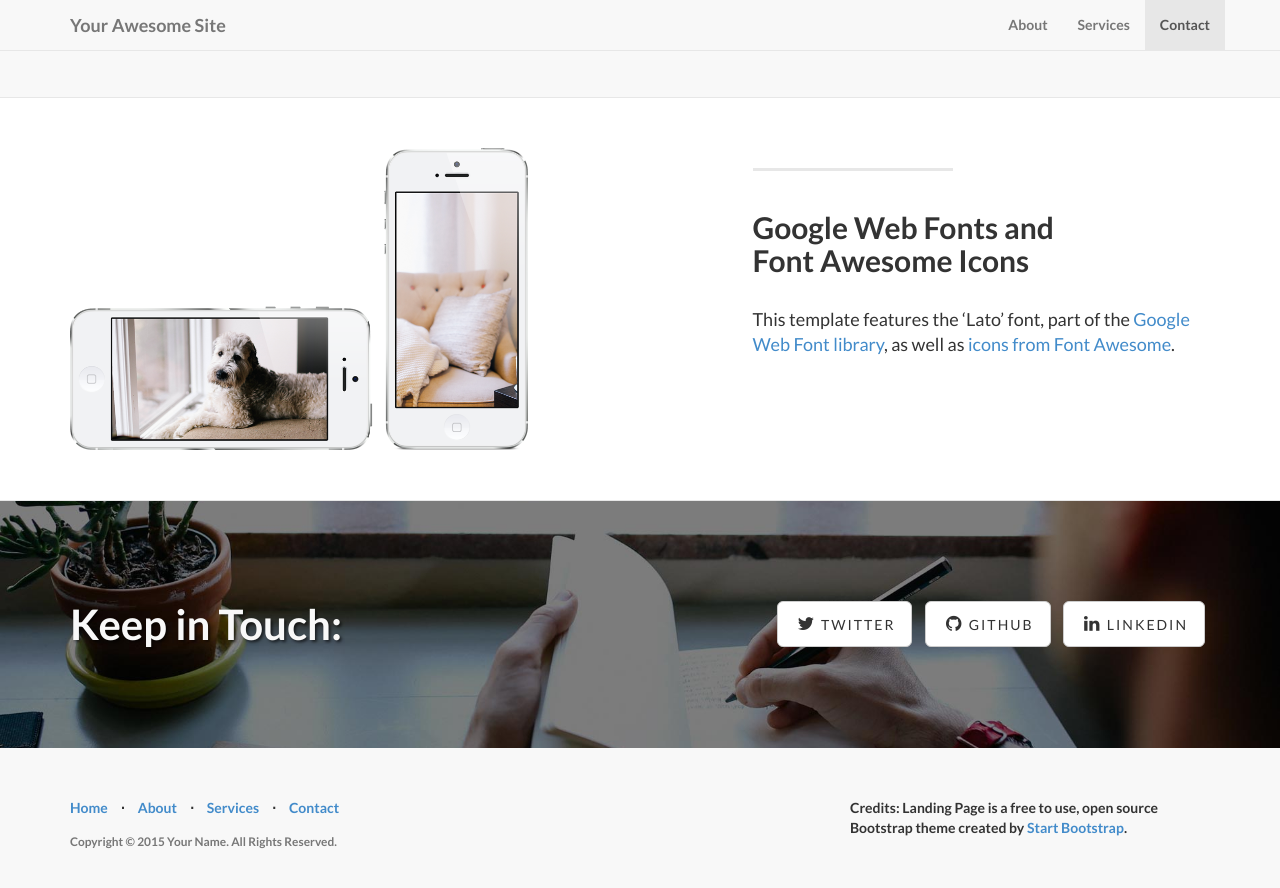
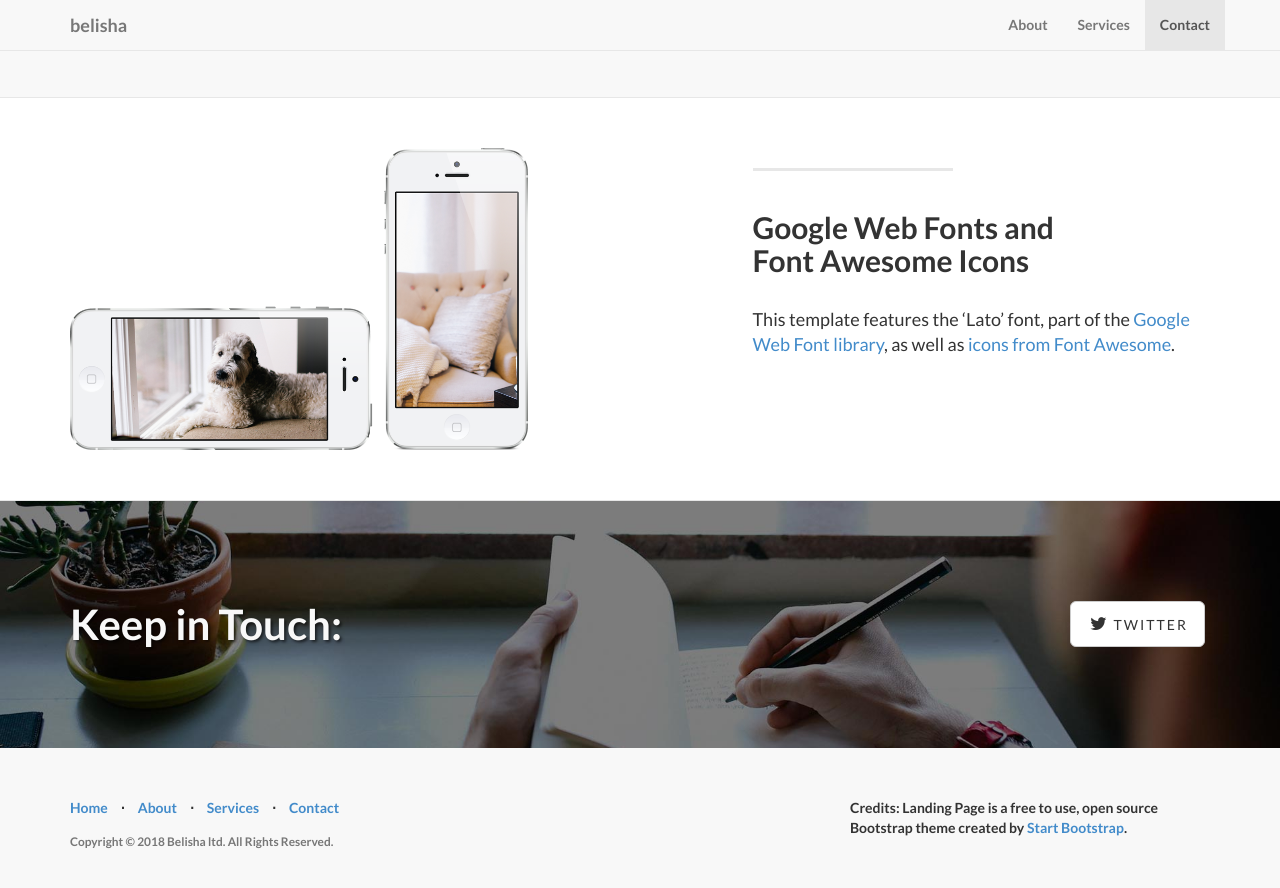
Before and after one commit to G4V/G4V.github.io, a Jekyll site: the page built from index.html, in a window 1280 px wide and 900 px high, scrolled down 1902 px. Shown: the top 888 px of the window. Built offline with Jekyll 4.4.1, drawn with Linux system fonts in a browser that asks for light colours.

Commit message:
simple change

```diff
--- a/_config.yml
+++ b/_config.yml
@@ -2,15 +2,15 @@
 #      Main Configs       #
 # ----------------------- #
 
-url: http://yoursite.com
-title: Your Awesome Site
-email: your-email@domain.com
-author: Your Name
+url: http://belisha.com
+title: belisha
+email: contact@belisha.com
+author: Gavin Simpson
 description: > # "Write an awesome description for your new site here.
   You can edit this line in _config.yml. It will appear in your document
   head meta (for Google search results) and in your feed.xml site
   description.
-copyright: 'Copyright &copy; 2015 Your Name. All Rights Reserved.'
+copyright: 'Copyright &copy; 2018 Belisha ltd. All Rights Reserved.'
 credits: 'Credits: Landing Page is a free to use, open source Bootstrap theme created by <a href="http://startbootstrap.com/">Start Bootstrap</a>.'
 
 # ----------------------- #
@@ -27,8 +27,4 @@ permalink: pretty
 
 social:
   - title: twitter
-    url: https://twitter.com/SBootstrap
-  - title: github
-    url: https://github.com/IronSummitMedia/startbootstrap
-  - title: linkedin
-    url:
+    url: https://twitter.com/belishatech
```
